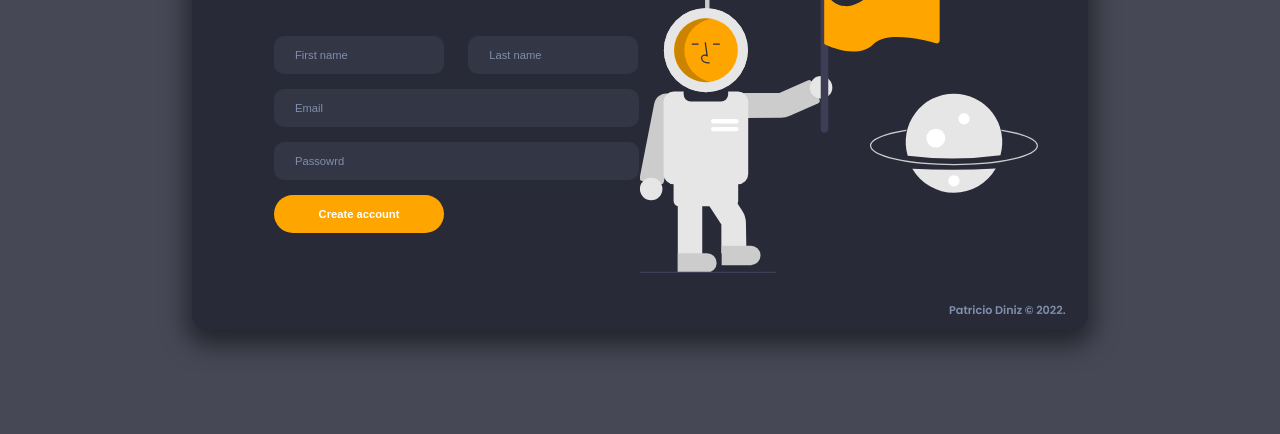
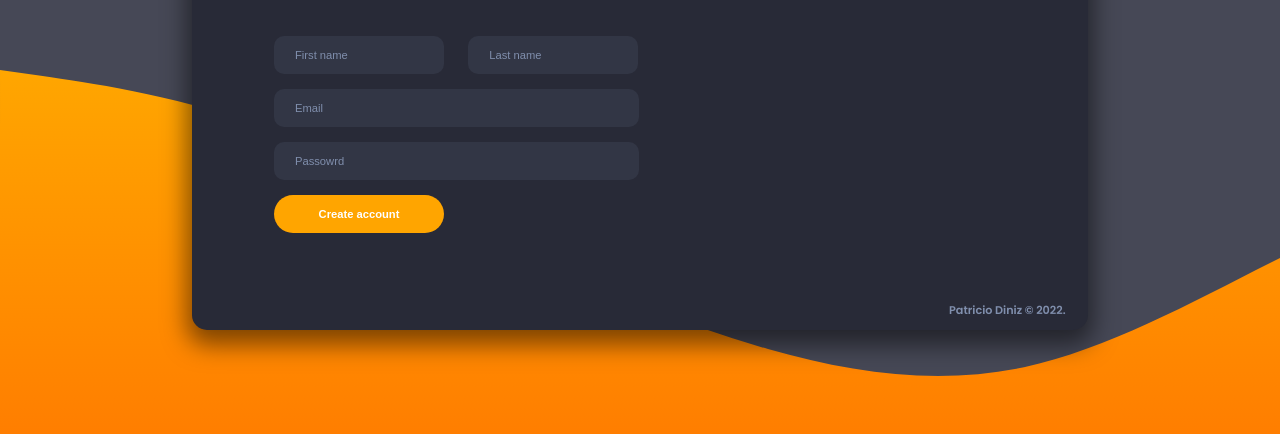
Before and after one commit to Berkzrx/Responsive-Login-Page, a plain HTML site: page login-page.html in a window 1280 px wide. Shown: the part 366-800 px from the top of the page. Drawn offline with Linux system fonts and the light colour scheme.

Commit message:
Ajustes no CSS

```diff
--- a/css/style.css
+++ b/css/style.css
@@ -12,9 +12,9 @@ body{
     font-family: 'Poppins', sans-serif;
     height: 100vh;
     width: 100%;
-    background-image: url(images/wave.svg);
     background-repeat: no-repeat;
     background-position: bottom;
+    background-image: url(../images/wave.svg);
 }
 
 .main-content {
@@ -37,7 +37,7 @@ body{
 .col2{
     width: 50%;
     height: 95%;
-    background-image: url(/images/undraw_astronaut_re_8c33.svg);
+    background-image: url(../images/undraw_astronaut_re_8c33.svg);
     background-size: 25em;
     background-repeat: no-repeat;
     background-position: bottom right;
@@ -168,8 +168,11 @@ form .login-button{
     color:#a9b2c3;
 }
 
-
-
+@media screen and (max-width:1280px){
+    .col2{
+        background-image:none;
+    }
+}
 
 
 
@@ -181,6 +184,7 @@ form .login-button{
         width:100vw;
         height: 100vh;
         background-color:#282a37;
+        background-image: none;
 
     }
     .main-content {
```
